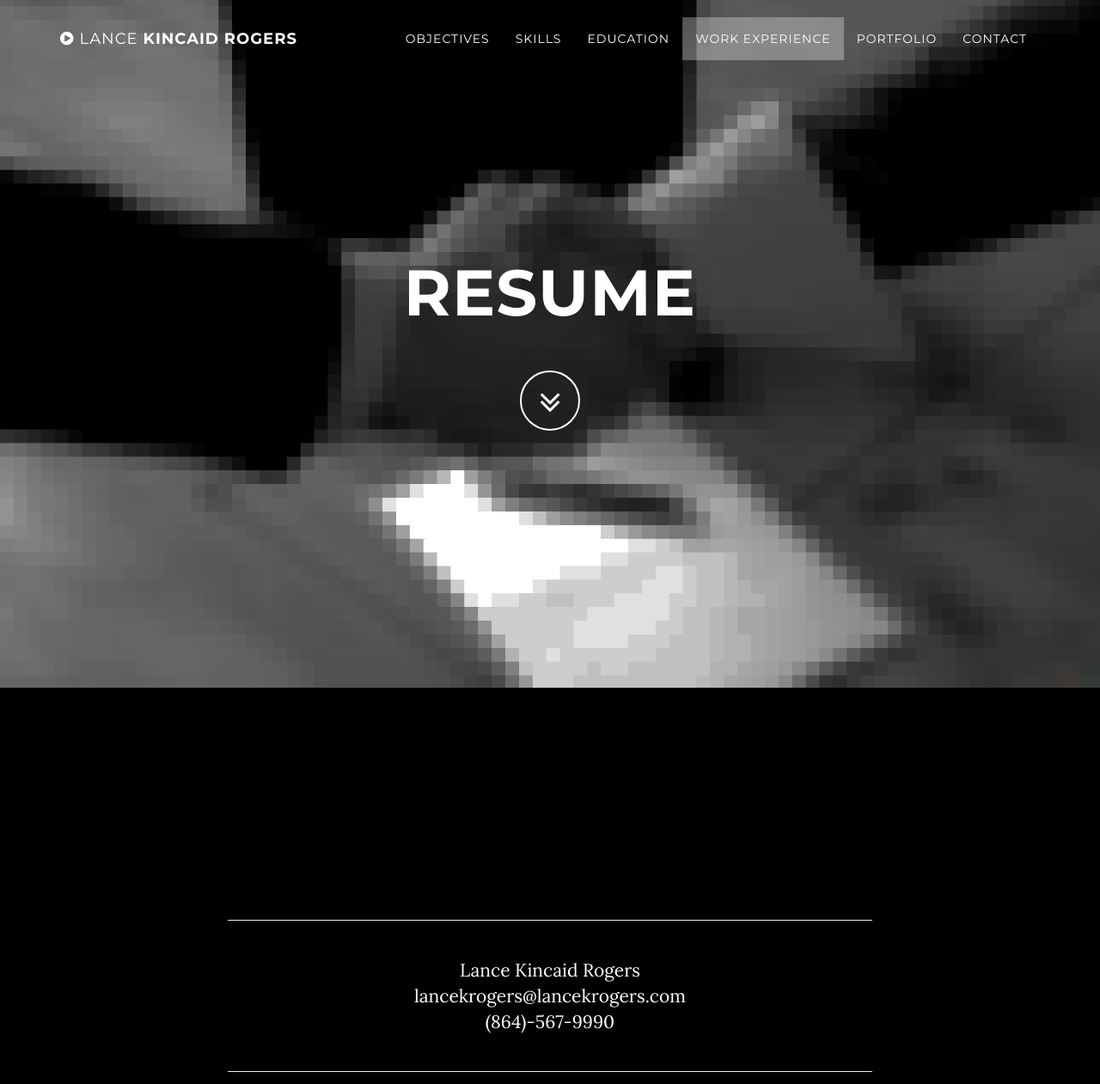
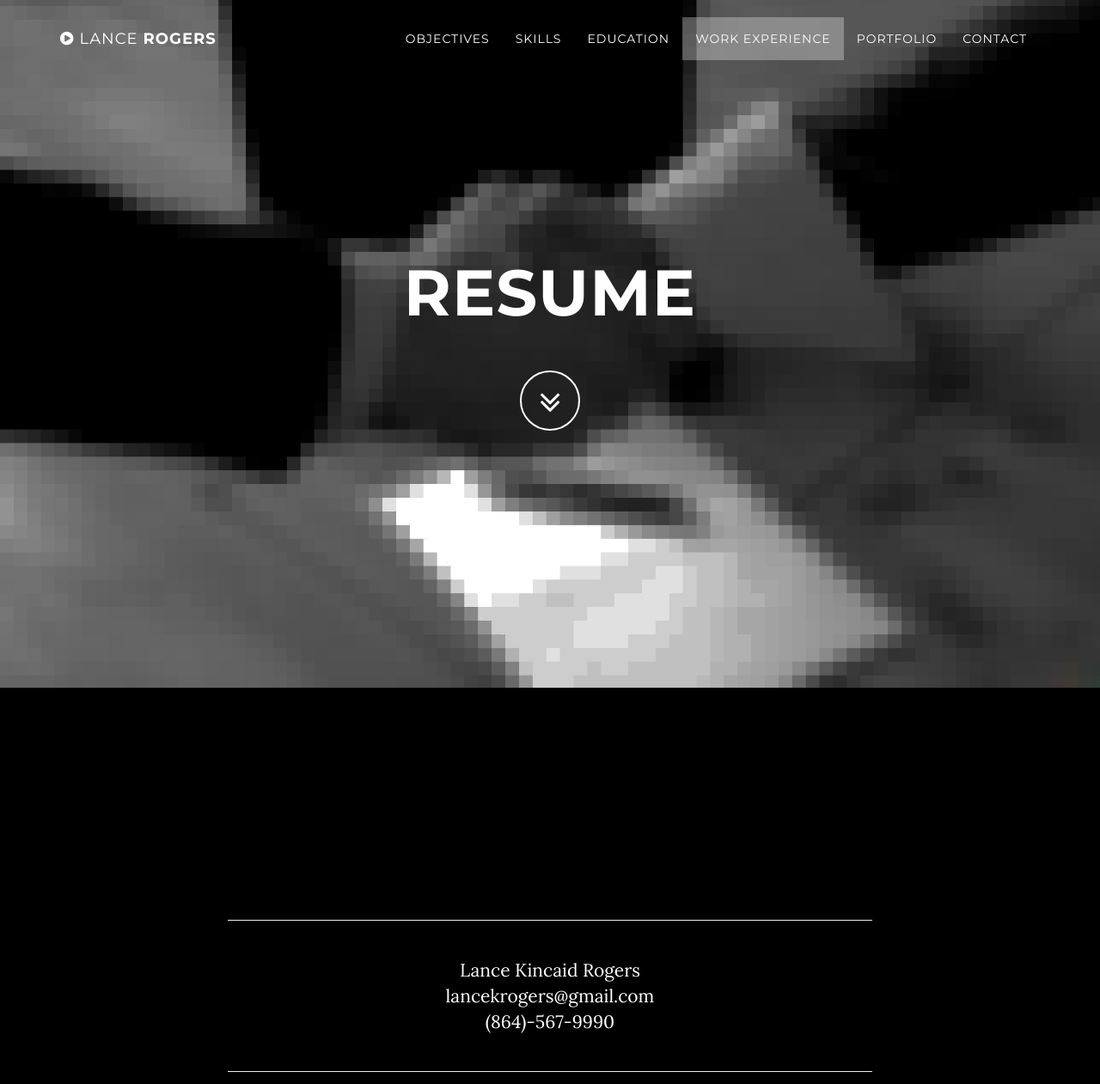
Before and after one commit to lancekrogers/blog-package, a Django app: page /resume/ in a window 1280 px wide. Shown: the top 1261 px of the page at 86% size. Run offline with Django 3.2, Linux system fonts and the light colour scheme; some libraries are stand-ins or nearby versions.

Commit message:
favicon added

```diff
--- a/blog_package/portfolio/templates/portfolio/base.html
+++ b/blog_package/portfolio/templates/portfolio/base.html
@@ -9,6 +9,7 @@
     <meta name="author" content="">
 
     <title>Lance K Rogers</title>
+    <link rel="shortcut icon" href="{% static 'img/favicon.ico' %}" />
 
     <!-- Bootstrap Core CSS -->
     <link href="{% static 'css/bootstrap.min.css' %}" rel="stylesheet">
@@ -42,7 +43,7 @@
                     <i class="fa fa-bars"></i>
                 </button>
                 <a class="navbar-brand page-scroll" href="#page-top">
-                    <i class="fa fa-play-circle"></i>  <span class="light">Lance</span> Kincaid Rogers
+                    <i class="fa fa-play-circle"></i>  <span class="light">Lance</span> Rogers
                 </a>
             </div>
 
--- a/blog_package/portfolio/templates/portfolio/non-port-base.html
+++ b/blog_package/portfolio/templates/portfolio/non-port-base.html
@@ -29,7 +29,8 @@
 {% block head %}
 {% endblock %}
     <meta charset="UTF-8">
-    <title></title>
+    <title>Lance K Rogers</title>
+    <link rel="shortcut icon" href="{% static 'img/favicon.ico' %}" />
 </head>
 
 <body id="page-top" data-spy="scroll" data-target=".navbar-fixed-top">
@@ -42,7 +43,7 @@
                     <i class="fa fa-bars"></i>
                 </button>
                 <a class="navbar-brand page-scroll" href="{% url 'portfolio:portfolio' %}">
-                    <i class="fa fa-play-circle"></i>  <span class="light">Lance</span> Kincaid Rogers
+                    <i class="fa fa-play-circle"></i>  <span class="light">Lance</span> Rogers
                 </a>
             </div>
 
--- a/blog_package/portfolio/templates/portfolio/resume.html
+++ b/blog_package/portfolio/templates/portfolio/resume.html
@@ -9,6 +9,7 @@
     <meta name="author" content="">
 
     <title>Lance K Rogers Resume</title>
+    <link rel="shortcut icon" href="{% static 'img/favicon.ico' %}" />
 
     <!-- Bootstrap Core CSS -->
     <link href="{% static 'css/bootstrap.min.css' %}" rel="stylesheet">
@@ -41,7 +42,7 @@
                     <i class="fa fa-bars"></i>
                 </button>
                 <a class="navbar-brand page-scroll" href="{% url 'portfolio:portfolio' %}">
-                    <i class="fa fa-play-circle"></i>  <span class="light">Lance</span> Kincaid Rogers
+                    <i class="fa fa-play-circle"></i>  <span class="light">Lance</span> Rogers
                 </a>
             </div>
 
@@ -106,7 +107,7 @@
                         <td>
                             <div class="contact-info">
                                 Lance Kincaid Rogers<br/>
-                                lancekrogers@lancekrogers.com<br/>
+                                lancekrogers@gmail.com<br/>
                                 (864)-567-9990
                             </div>
                         </td>
@@ -158,7 +159,7 @@
                     <tr>
                         <td>Numpy</td>
                         <td>Git</td>
-                        <td>PostgreSQL</td>
+                        <td>Postgres</td>
                     </tr>
                     <tr>
                         <td>Linux</td>
--- a/blog_package/static/css/style.css
+++ b/blog_package/static/css/style.css
@@ -3,7 +3,10 @@
 }
 
 .contact-info {
-    font-size: 150%;
+    font-size: 30px;
+    font-size: 1.5em;
+
+
 }
 
 
```
Also changed, not shown: blog_package/static/img/favicon.ico (added).
